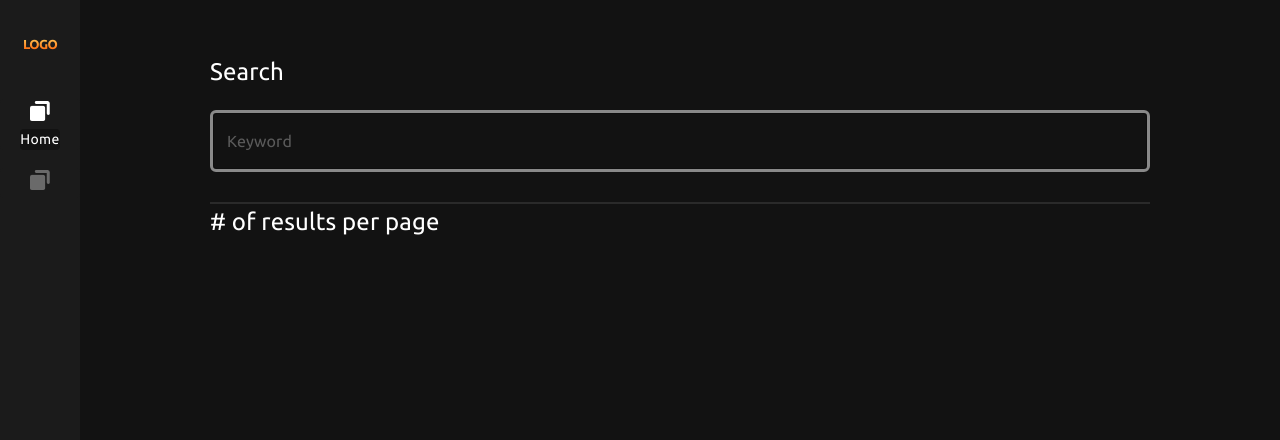
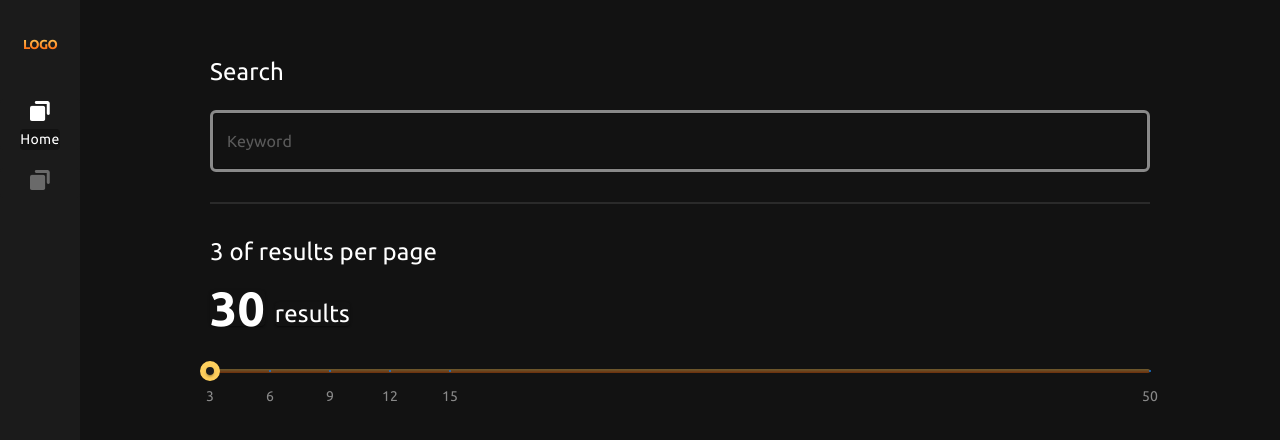
Before and after one commit to raynormw/aha-fe, a React (Create React App) app: page / in a window 1280 px wide. Shown: the top 440 px of the page. Built offline with nearby package versions, Linux system fonts and the light colour scheme.

Commit message:
:sparkles: Slider done

```diff
--- a/src/App.js
+++ b/src/App.js
@@ -93,12 +93,8 @@ function App() {
                           <Route path="tags" element={<TagsPage />} />
                         <Route path="*" element={<NoMatch />} />
                       </Routes>
-                      {/* width: 985px */}
                       <Outlet />
                     </Grid>
-                    {/* {
-                      desktop
-                      ? */}
                       <Grid
                         sx={{
                           display: {
--- /dev/null
+++ b/src/components/Input.js
@@ -0,0 +1,22 @@
+import TextField from '@mui/material/TextField';
+
+export const Input = (props) => {
+  return (
+      <TextField
+        value={props.name}
+        onChange={props.handleChange}
+        id="outlined-basic"
+        variant="outlined"
+        placeholder="Keyword"
+        sx={{
+          width: '100%',
+          border: '3px solid rgba(255, 255, 255, 0.5)',
+          boxSizing: 'border-box',
+          borderRadius: '6px',
+          marginTop: '20px',
+          marginBottom: '30px',
+          color: '#FFFFFF',
+        }}
+      />
+  );
+}
--- /dev/null
+++ b/src/components/SliderMarks.js
@@ -0,0 +1,64 @@
+import * as React from 'react';
+import Box from '@mui/material/Box';
+import Slider from '@mui/material/Slider';
+
+import 'styles/slider.css';
+
+const marks = [
+  {
+    value: 3,
+    label: '3',
+  },
+  {
+    value: 6,
+    label: '6',
+  },
+  {
+    value: 9,
+    label: '9',
+  },
+  {
+    value: 12,
+    label: '12',
+  },
+  {
+    value: 15,
+    label: '15',
+  },
+  {
+    value: 50,
+    label: '50',
+  },
+];
+
+function valuetext(value) {
+  return `${value}`;
+}
+
+export const SliderMarks = (props) => {
+  return (
+    <Box>
+      <Slider
+        aria-label='Custom marks'
+        defaultValue={props.defaultValue}
+        value={props.value}
+        getAriaValueText={valuetext}
+        onChange={props.onChange}
+        step={3}
+        valueLabelDisplay='auto'
+        marks={marks}
+        min={3}
+        max={50}
+        size='medium'
+        className="slider"
+        componentsProps={{
+          thumb: { className: 'thumb' },
+          rail: { className: 'rail' },
+          track: { className: 'track' },
+          markLabel: { className: 'markLabel' },
+          markLabelActive: { className: 'markLabelActive' },
+        }}
+      />
+    </Box>
+  );
+}
--- a/src/index.js
+++ b/src/index.js
@@ -1,6 +1,6 @@
 import React from 'react';
 import * as ReactDOMClient from 'react-dom/client';
-import 'index.css';
+import 'styles/index.css';
 import App from 'App';
 import reportWebVitals from 'reportWebVitals';
 
--- a/src/layouts/NavBar.js
+++ b/src/layouts/NavBar.js
@@ -57,9 +57,9 @@ export default class NavBar extends Component {
             fontSize: '13px',
             lineHeight: '15px',
             letterSpacing: '-0.05em',
-            background: "-webkit-linear-gradient(270deg, #FFD25F 0.13%, #FF5C01 100%)",
-            WebkitBackgroundClip: "text",
-            WebkitTextFillColor: "transparent",
+            background: '-webkit-linear-gradient(270deg, #FFD25F 0.13%, #FF5C01 100%)',
+            WebkitBackgroundClip: 'text',
+            WebkitTextFillColor: 'transparent',
             boxShadow: 'none',
           }}
         >
--- a/src/routes/HomePage.js
+++ b/src/routes/HomePage.js
@@ -1,8 +1,11 @@
-import React, { useState, useEffect } from 'react';
+import React, { useState } from 'react';
 import Grid from '@mui/material/Grid';
 import useMediaQuery from '@mui/material/useMediaQuery';
-import TextField from '@mui/material/TextField';
 import Divider from '@mui/material/Divider';
+
+import { Item } from 'utils/Helper';
+import { SliderMarks } from 'components/SliderMarks';
+import { Input } from 'components/Input';
 
 import BottomNav from 'components/BottomNav';
 
@@ -10,9 +13,15 @@ function HomePage() {
   const phone = useMediaQuery('(max-width:640px)');
   const [name, setName] = useState('');
   const handleChange = (event) => {
+    console.log(event.target.value, 'name');
     setName(event.target.value);
   };
 
+  const [sliderValue, setSliderValue] = useState(3);
+  const handleSlider = (event) => {
+    console.log(event.target.value, 'slider value');
+    setSliderValue(event.target.value);
+  }
   // const handleClick = () => {
   //   console.log('clicked');
   // }
@@ -28,26 +37,32 @@ function HomePage() {
       <Grid item>
         Search
       </Grid>
-      <TextField
-        value={name}
-        onChange={handleChange}
-        id="outlined-basic"
-        variant="outlined"
-        placeholder="Keyword"
+      <Input name={name} handleChange={handleChange}/>
+      <Divider sx={{ opacity: 0.1, border: '1px solid #FFFFFF'}} />
+      <Grid item sx={{ marginTop: '30px', marginBottom: '20px' }}>
+        {sliderValue} of results per page
+      </Grid>
+      <Grid
+        container
         sx={{
-          width: '100%',
-          border: '3px solid rgba(255, 255, 255, 0.5)',
-          boxSizing: 'border-box',
-          borderRadius: '6px',
-          marginTop: '20px',
-          marginBottom: '30px',
-          color: '#FFFFFF',
-        }}
-      />
-      <Divider sx={{ opacity: 0.1, border: '1px solid #FFFFFF'}}/>
-      <Grid item>
-        # of results per page
+          display: 'flex',
+          alignItems: 'flex-end',
+        }}>
+        <Grid
+          item
+          sx={{
+            fontSize: '48px',
+            fontWeight: '700',
+            marginRight: '10px',
+            marginBottom: '30px',
+          }}>
+          <Item>30</Item>
+        </Grid>
+        <Grid item sx={{ lineHeight: '24px', marginBottom: '30px',}}>
+          <Item>results</Item>
+        </Grid>
       </Grid>
+      <SliderMarks defaultValue={sliderValue} value={sliderValue} onChange={handleSlider} />
       {
           phone
         ?
--- /dev/null
+++ b/src/styles/slider.css
@@ -0,0 +1,25 @@
+.slider {
+  color: #FFD25F;
+}
+
+.slider .thumb {
+  border: 6px solid #FFD05D;
+  background: #1B1B1B;
+}
+
+.slider .rail {
+  background-image: linear-gradient(rgb(255, 210, 95) 0.13%, rgb(255, 92, 1) 100%);
+}
+
+.slider .track {
+  background-image: linear-gradient(rgb(255, 210, 95) 0.13%, rgb(255, 92, 1) 100%);
+}
+
+.slider .markLabel {
+  color: #FFFFFF;
+  opacity: 50%;
+}
+
+.slider .markLabelActive {
+  color: #FFFFFF;
+}
```
Also changed, not shown: src/styles/index.css (renamed from src/index.css).
